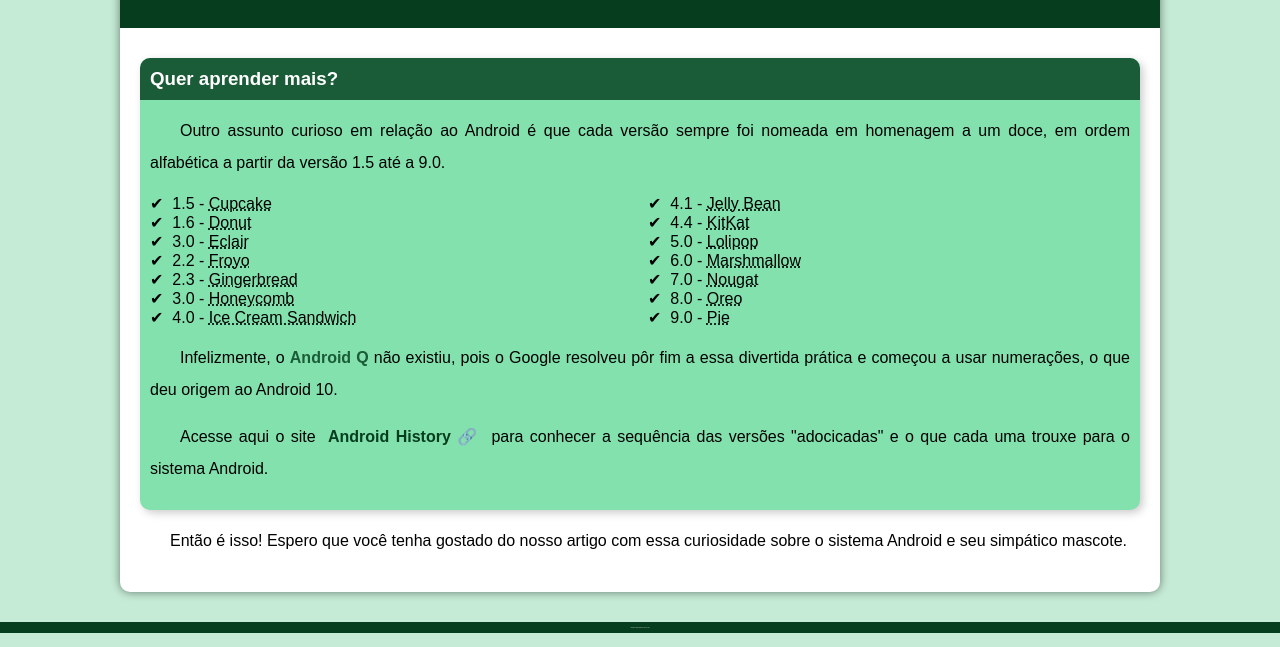
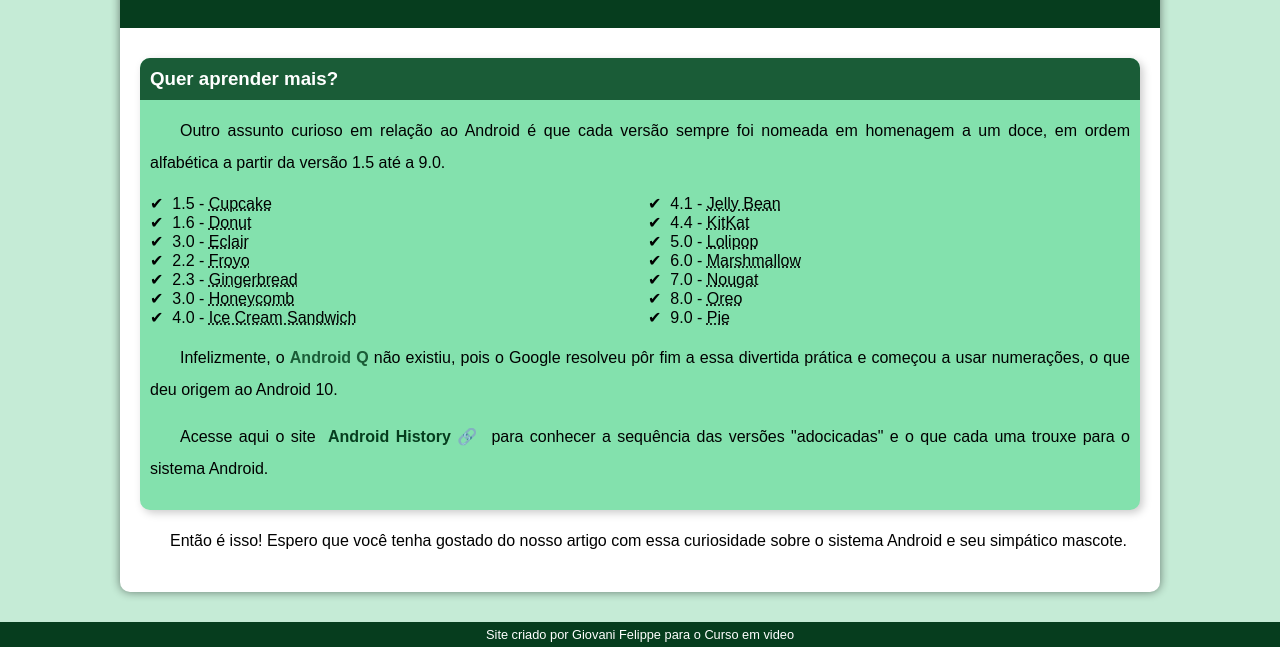
Before and after one commit to giovanifelippe/projeto-android, a plain HTML site: page index.html in a window 1280 px wide. Shown: the part 2403-3050 px from the top of the page. Drawn offline with Linux system fonts and the light colour scheme.

Commit message:
modificação

```diff
--- a/estilo/style.css
+++ b/estilo/style.css
@@ -191,7 +191,7 @@ footer {
     background-color: var(--cor5);
     color: white;
     text-align: center;
-    font-size: 0.8px;
+    font-size: 0.8em;
     padding: 5px;
 }
 
```
